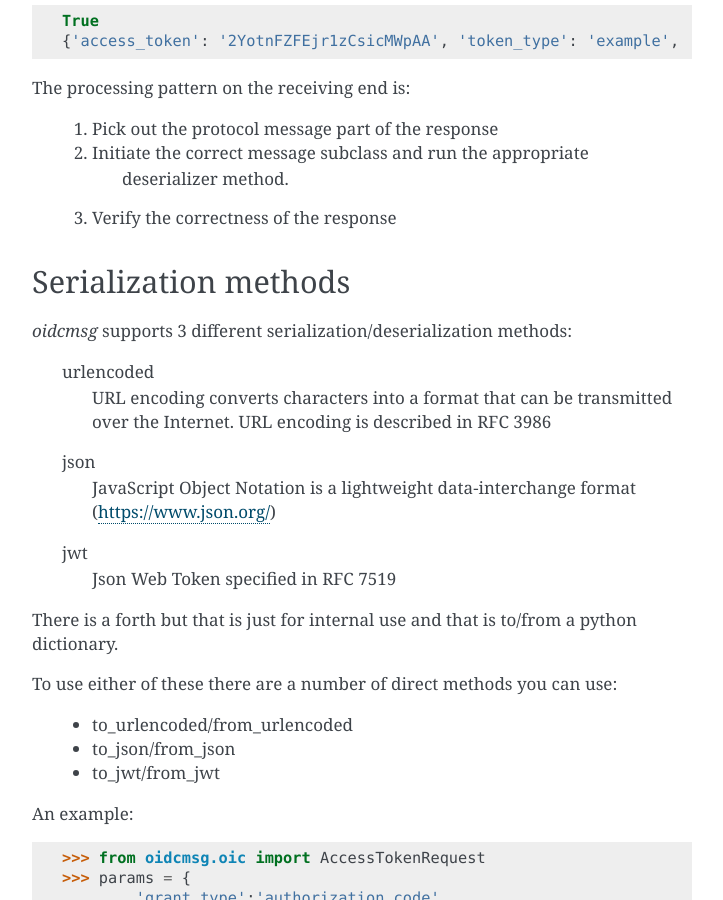
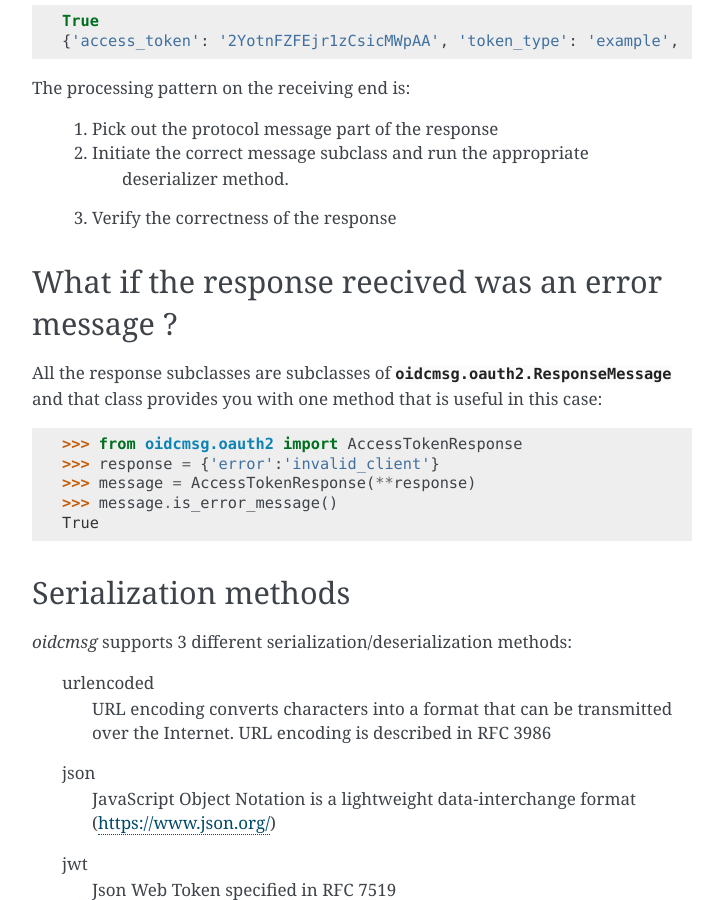
Before and after one commit to IdentityPython/JWTConnect-Python-OidcMsg, a Sphinx documentation site: the page built from doc/intro.rst, in a window 1280 px wide and 900 px high, scrolled down 3270 px. Shown: the whole window, without its empty margins (388-1111 px from the left). Built offline with Sphinx 7.4.7, drawn with Linux system fonts in a browser that asks for light colours; some of the changed text lies outside the part shown.

Commit message:
Updated doc

```diff
--- a/doc/intro.rst
+++ b/doc/intro.rst
@@ -161,6 +161,19 @@ The processing pattern on the receiving end is:
     3. Verify the correctness of the response
 
 
+What if the response reecived was an error message ?
+----------------------------------------------------
+
+All the response subclasses are subclasses of
+:py:class:`oidcmsg.oauth2.ResponseMessage` and that class provides you with one
+method that is useful in this case::
+
+    >>> from oidcmsg.oauth2 import AccessTokenResponse
+    >>> response = {'error':'invalid_client'}
+    >>> message = AccessTokenResponse(**response)
+    >>> message.is_error_message()
+    True
+
 Serialization methods
 ---------------------
 
```
